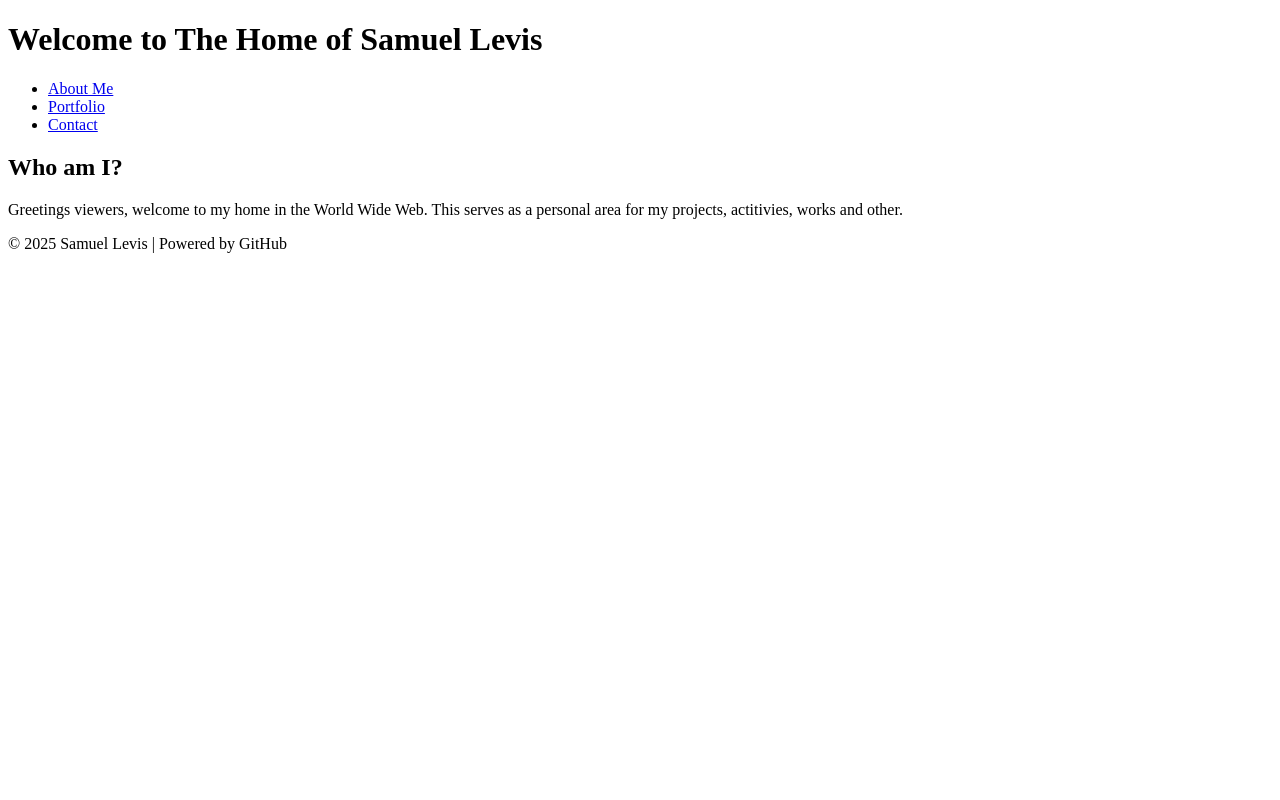
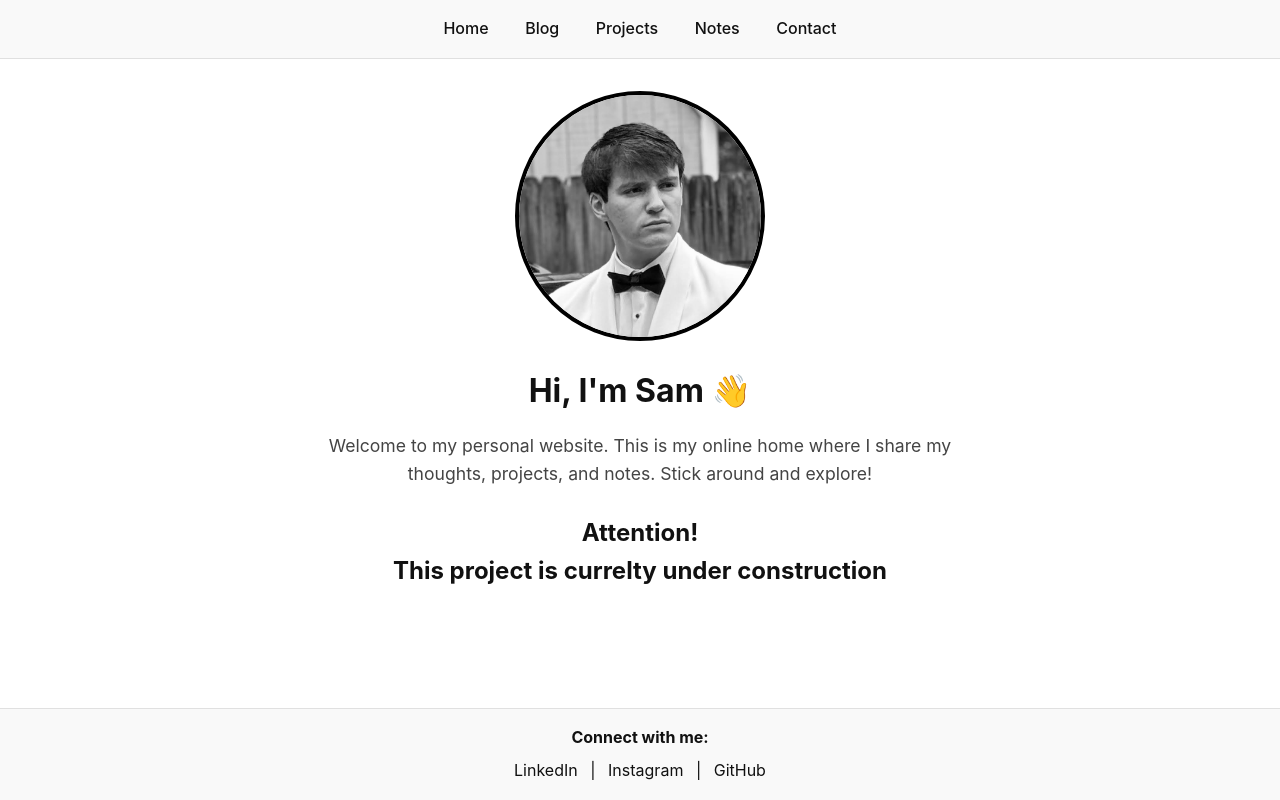
Before and after one commit to slevis4624/mywebsite, a plain HTML site: page index.html in a window 1280 px wide. Drawn offline with Linux system fonts and the light colour scheme.

Commit message:
Website Update

```diff
--- a/index.html
+++ b/index.html
@@ -3,26 +3,56 @@
 <head>
   <meta charset="UTF-8">
   <meta name="viewport" content="width=device-width, initial-scale=1.0">
-    <title>Samuel Levis Universe</title>
-    <link rel="stylesheet" href="styles.css">
+  <title>Sam Levis</title>
+  <link rel="stylesheet" href="style.css">
 </head>
 <body>
-    <header>
-        <h1>Welcome to The Home of Samuel Levis</h1>
-    </header>
-    <nav>
+  <!-- Navigation -->
+  <nav class="navbar">
     <ul>
-            <li><a href="#about">About Me</a></li>
-            <li><a href="#portfolio">Portfolio</a></li>
-            <li><a href="#contact">Contact</a></li>
+      <li><a href="index.html">Home</a></li>
+      <li><a href="blog/index.html">Blog</a></li>
+      <li><a href="projects.html">Projects</a></li>
+      <li><a href="notes.html">Notes</a></li>
+      <li><a href="contact.html">Contact</a></li>
     </ul>
   </nav>
-    <section id="about">
-        <h2>Who am I?</h2>
-        <p>Greetings viewers, welcome to my home in the World Wide Web. This serves as a personal area for my projects, actitivies, works and other.</p>
+
+  <!-- Main Content -->
+  <main class="container">
+    <!-- Profile Image -->
+    <div class="profile-pic">
+      <img src="images\IMG_1726.jpg" alt="Profile Picture of Sam Levis">
+    </div>
+
+    <!-- Intro Paragraph -->
+    <section class="intro">
+      <h1>Hi, I'm Sam 👋</h1>
+      <p>
+        Welcome to my personal website. This is my online home where I share my thoughts,
+        projects, and notes. Stick around and explore!
+      </p>
+      <br>
+      <h2>
+        Attention!
+        <br>
+        This project is currelty under construction
+        <br>
+
+      </h2>
     </section>
+  </main>
+
+  <!-- Footer with Social Links -->
   <footer>
-        <p>© 2025 Samuel Levis | Powered by GitHub</p>
+    <p>Connect with me:</p>
+    <div class="social-links">
+      <a href="https://www.linkedin.com/in/samuel-levis-40002a297">LinkedIn</a> |
+      <!-- <a href="https://x.com/YOUR-HANDLE" target="_blank">X</a> | -->
+      <a href="https://www.instagram.com/samuellevis/">Instagram</a> |
+      <!-- <a href="https://youtube.com/@YOUR-HANDLE" target="_blank">YouTube</a> | -->
+      <a href="https://github.com/slevis4624">GitHub</a>
+    </div>
   </footer>
 </body>
 </html>
--- /dev/null
+++ b/style.css
@@ -0,0 +1,106 @@
+/* General Reset */
+* {
+  margin: 0;
+  padding: 0;
+  box-sizing: border-box;
+}
+
+body {
+  font-family: -apple-system, BlinkMacSystemFont, "Segoe UI", Roboto, Helvetica, Arial, sans-serif;
+  background-color: #ffffff;
+  color: #111111;
+  line-height: 1.6;
+  display: flex;
+  flex-direction: column;
+  min-height: 100vh;
+}
+
+/* Navigation */
+.navbar {
+  background: #f9f9f9;
+  border-bottom: 1px solid #e0e0e0;
+  padding: 1rem;
+  text-align: center;
+}
+
+.navbar ul {
+  list-style: none;
+}
+
+.navbar ul li {
+  display: inline;
+  margin: 0 1rem;
+}
+
+.navbar a {
+  text-decoration: none;
+  color: #111;
+  font-weight: 500;
+}
+
+.navbar a:hover {
+  color: #0073e6;
+}
+
+/* Container */
+.container {
+  max-width: 700px;
+  margin: 2rem auto;
+  text-align: center;
+  padding: 0 1rem;
+}
+
+/* Profile Picture */
+.profile-pic {
+  width: 250px;              /* fixed circle size */
+  height: 250px;
+  border-radius: 50%;
+  border: 4px solid black;
+  overflow: hidden;          /* hide the extra image */
+  margin: 0 auto 1.5rem;     /* center + spacing */
+  position: relative;
+}
+
+.profile-pic img {
+  width: 350px;              /* bigger than container = zoom in */
+  height: auto;
+  position: relative;
+  top: -100px;                /* move image up */
+  left: -55px;                /* move image left */
+}
+
+
+/* Intro */
+.intro h1 {
+  font-size: 2rem;
+  margin-bottom: 1rem;
+}
+
+.intro p {
+  font-size: 1.1rem;
+  color: #444;
+}
+
+/* Footer */
+footer {
+  margin-top: auto;
+  text-align: center;
+  padding: 1rem;
+  background: #f9f9f9;
+  border-top: 1px solid #e0e0e0;
+}
+
+footer p {
+  margin-bottom: 0.5rem;
+  font-weight: bold;
+}
+
+.social-links a {
+  margin: 0 0.5rem;
+  color: #111;
+  text-decoration: none;
+}
+
+.social-links a:hover {
+  color: #0073e6;
+}
```
Also changed, not shown: images/IMG_1726.jpg (added). Lines whose indentation alone changed are shown as unchanged.
